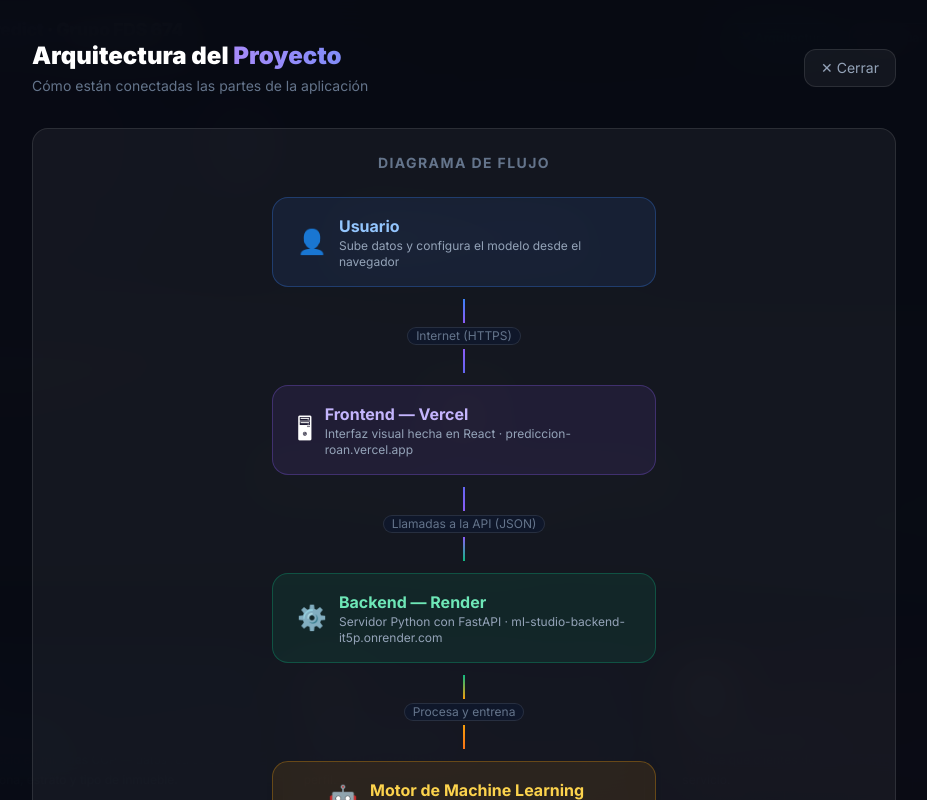
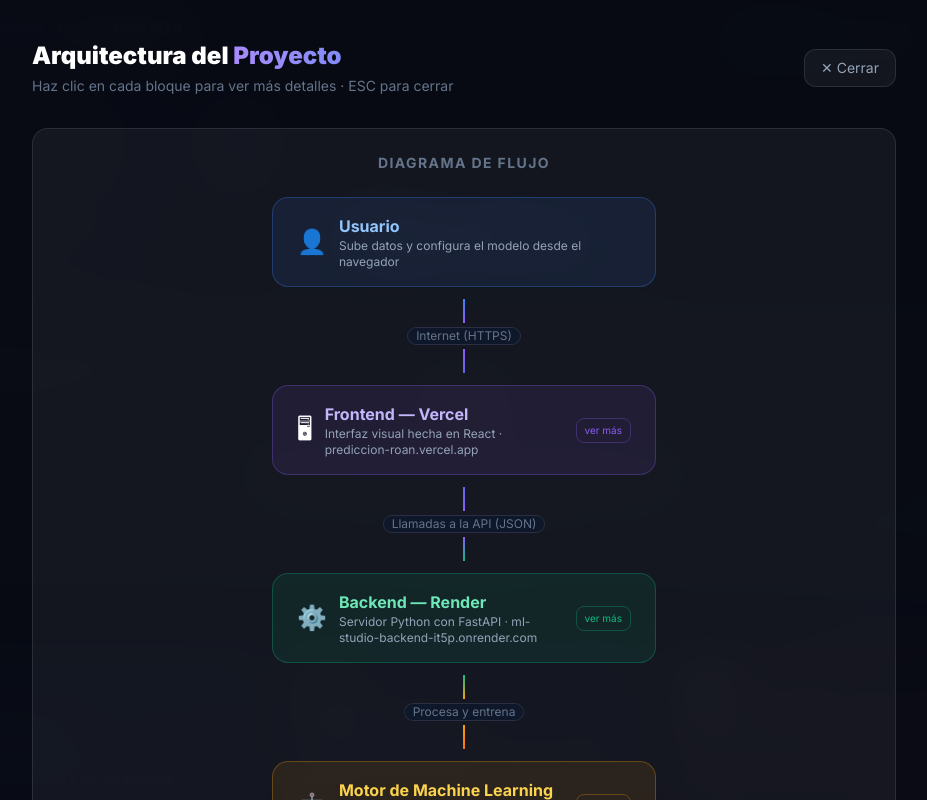
Before and after one commit to ProyectoIA-code/Prediccion, a React (Vite) app in the folder Prediccion/frontend/: page / in a window 1280 px wide. Both pictures are taken after a click on the button "🧩 Arquitectura". Shown: the top 800 px of the page, without its empty margins (176-1103 px from the left). Built offline with nearby package versions, Linux system fonts and the light colour scheme.

Commit message:
feat: modales de detalle en bloques de arquitectura (Vercel, Render, Motor ML) con ESC para cerrar

```diff
--- a/Prediccion/frontend/src/App.jsx
+++ b/Prediccion/frontend/src/App.jsx
@@ -1,17 +1,139 @@
-import { useState, useRef, useCallback } from 'react'
+import { useState, useRef, useCallback, useEffect } from 'react'
 import axios from 'axios'
 
 const API = 'https://ml-studio-backend-it5p.onrender.com'
 
 // ── Arquitectura ──────────────────────────────────────────────────────────────
+const ARQ_DETAILS = {
+  vercel: {
+    icon: '🖥️',
+    title: 'Frontend — Vercel',
+    color: 'violet',
+    border: 'border-violet-500/50',
+    bg: 'from-violet-900/60 to-indigo-900/60',
+    accent: 'text-violet-300',
+    badge: 'bg-violet-500/20 border-violet-500/30 text-violet-300',
+    desc: 'Es la interfaz visual. Todo lo que ves: botones, tablas, gráficas y formularios. El usuario interactúa únicamente con esta capa desde su navegador.',
+    stack: [
+      { name: 'React 18', desc: 'Librería que construye la pantalla y gestiona el estado de la app.' },
+      { name: 'Tailwind CSS', desc: 'Los estilos oscuros con gradientes violeta y efectos de vidrio.' },
+      { name: 'Axios', desc: 'Hace las llamadas HTTP al servidor backend y recibe las respuestas.' },
+      { name: 'Vite', desc: 'Empaquetador ultrarrápido que compila el proyecto para producción.' },
+    ],
+    url: 'prediccion-roan.vercel.app',
+    urlLabel: '🌐 URL pública',
+    extra: 'Cada git push actualiza Vercel automáticamente en ~30 segundos.',
+  },
+  render: {
+    icon: '⚙️',
+    title: 'Backend — Render',
+    color: 'emerald',
+    border: 'border-emerald-500/50',
+    bg: 'from-emerald-900/60 to-teal-900/60',
+    accent: 'text-emerald-300',
+    badge: 'bg-emerald-500/20 border-emerald-500/30 text-emerald-300',
+    desc: 'Es el cerebro del sistema. Recibe los datos del frontend, ejecuta los algoritmos de Machine Learning, calcula las métricas y devuelve el modelo entrenado serializado.',
+    stack: [
+      { name: 'Python 3', desc: 'Lenguaje de programación principal del servidor.' },
+      { name: 'FastAPI', desc: 'Framework que expone 8 endpoints REST para cada operación ML.' },
+      { name: 'pickle + base64', desc: 'Serializa el modelo entrenado a texto para enviarlo al frontend (arquitectura stateless).' },
+      { name: 'Render (Free)', desc: 'Servidor en la nube gratuito. Se duerme tras 15 min sin uso.' },
+    ],
+    url: 'ml-studio-backend-it5p.onrender.com',
+    urlLabel: '🌐 URL del API',
+    extra: 'Arquitectura stateless: el servidor no guarda nada entre requests. El modelo viaja en cada solicitud.',
+  },
+  ml: {
+    icon: '🤖',
+    title: 'Motor de Machine Learning',
+    color: 'amber',
+    border: 'border-amber-500/50',
+    bg: 'from-amber-900/60 to-orange-900/60',
+    accent: 'text-amber-300',
+    badge: 'bg-amber-500/20 border-amber-500/30 text-amber-300',
+    desc: 'El conjunto de librerías científicas que hacen posible el aprendizaje automático. Viven dentro del backend y se ejecutan en cada entrenamiento.',
+    stack: [
+      { name: 'scikit-learn', desc: '11 algoritmos supervisados: 5 de clasificación y 6 de regresión.' },
+      { name: 'pandas', desc: 'Carga, limpia y transforma los datasets en tablas (DataFrames).' },
+      { name: 'matplotlib / seaborn', desc: 'Genera las gráficas (matriz de confusión, scatter, importancia) como PNG.' },
+      { name: 'numpy', desc: 'Cálculos matemáticos y operaciones vectoriales de alto rendimiento.' },
+    ],
+    url: null,
+    urlLabel: null,
+    extra: 'Incluye StandardScaler para normalizar datos en SVM, KNN, Regresión Logística y SVR.',
+  },
+}
+
+function ArqDetailModal({ item, onClose }) {
+  const d = ARQ_DETAILS[item]
+  if (!d) return null
+  return (
+    <div className="fixed inset-0 z-[60] flex items-center justify-center p-4 bg-black/70 backdrop-blur-md"
+      onClick={onClose}>
+      <div className={`relative w-full max-w-md rounded-2xl border ${d.border} bg-gradient-to-br ${d.bg} p-6 shadow-2xl`}
+        onClick={e => e.stopPropagation()}>
+        {/* Header */}
+        <div className="flex items-start justify-between mb-4">
+          <div className="flex items-center gap-3">
+            <span className="text-3xl">{d.icon}</span>
+            <div>
+              <h3 className={`font-black text-lg ${d.accent}`}>{d.title}</h3>
+              <p className="text-xs text-slate-500 mt-0.5">ESC o clic fuera para cerrar</p>
+            </div>
+          </div>
+          <button onClick={onClose} className="rounded-lg border border-white/10 bg-white/5 px-2 py-1 text-xs text-slate-400 hover:text-white transition">✕</button>
+        </div>
+
+        {/* Descripción */}
+        <p className="text-sm text-slate-300 leading-relaxed mb-5">{d.desc}</p>
+
+        {/* Stack */}
+        <p className={`text-[10px] font-bold uppercase tracking-widest ${d.accent} mb-3`}>Está hecho con</p>
+        <ul className="space-y-2.5 mb-5">
+          {d.stack.map(s => (
+            <li key={s.name} className="flex items-start gap-3">
+              <span className={`mt-0.5 shrink-0 rounded-md border px-2 py-0.5 text-[10px] font-bold ${d.badge}`}>{s.name}</span>
+              <span className="text-xs text-slate-400 leading-relaxed">{s.desc}</span>
+            </li>
+          ))}
+        </ul>
+
+        {/* URL */}
+        {d.url && (
+          <div className="rounded-xl border border-white/10 bg-black/30 px-4 py-2.5 mb-4">
+            <p className="text-[10px] text-slate-500 mb-1">{d.urlLabel}</p>
+            <p className={`font-mono text-xs font-bold ${d.accent}`}>{d.url}</p>
+          </div>
+        )}
+
+        {/* Extra */}
+        <div className={`rounded-xl border ${d.border} bg-white/5 px-4 py-2.5`}>
+          <p className="text-xs text-slate-400 leading-relaxed">💡 {d.extra}</p>
+        </div>
+      </div>
+    </div>
+  )
+}
+
 function ViewArquitectura({ onClose }) {
+  const [detail, setDetail] = useState(null)
+
+  // Cerrar con ESC
+  const handleKey = useCallback(e => {
+    if (e.key === 'Escape') detail ? setDetail(null) : onClose()
+  }, [detail, onClose])
+  useEffect(() => {
+    window.addEventListener('keydown', handleKey)
+    return () => window.removeEventListener('keydown', handleKey)
+  }, [handleKey])
+
   return (
     <div className="fixed inset-0 z-50 overflow-y-auto bg-[#080B14]/95 backdrop-blur-xl">
       <div className="mx-auto max-w-4xl px-4 py-10">
         <div className="flex items-center justify-between mb-8">
           <div>
             <h2 className="text-2xl font-black text-white">Arquitectura del <span className="bg-gradient-to-r from-violet-400 to-indigo-400 bg-clip-text text-transparent">Proyecto</span></h2>
-            <p className="text-sm text-slate-500 mt-1">Cómo están conectadas las partes de la aplicación</p>
+            <p className="text-sm text-slate-500 mt-1">Haz clic en cada bloque para ver más detalles · ESC para cerrar</p>
           </div>
           <button onClick={onClose} className="rounded-xl border border-white/10 bg-white/5 px-4 py-2 text-sm text-slate-400 hover:text-white transition">✕ Cerrar</button>
         </div>
@@ -36,14 +158,18 @@ function ViewArquitectura({ onClose }) {
               <div className="w-0.5 h-6 bg-gradient-to-b from-violet-500 to-indigo-500" />
             </div>
 
-            {/* Frontend */}
-            <div className="flex items-center justify-center gap-3 rounded-2xl border border-violet-500/30 bg-violet-500/10 px-6 py-4 w-full max-w-sm">
+            {/* Frontend — clickable */}
+            <button onClick={() => setDetail('vercel')}
+              className="flex items-center justify-between gap-3 rounded-2xl border border-violet-500/30 bg-violet-500/10 px-6 py-4 w-full max-w-sm hover:border-violet-400/60 hover:bg-violet-500/20 transition group text-left">
+              <div className="flex items-center gap-3">
                 <span className="text-2xl">🖥</span>
                 <div>
                   <p className="font-bold text-violet-300">Frontend — Vercel</p>
                   <p className="text-xs text-slate-400">Interfaz visual hecha en React · prediccion-roan.vercel.app</p>
                 </div>
               </div>
+              <span className="text-[10px] text-violet-500 group-hover:text-violet-300 border border-violet-500/30 rounded-lg px-2 py-1 transition shrink-0">ver más</span>
+            </button>
 
             <div className="flex flex-col items-center gap-1">
               <div className="w-0.5 h-6 bg-gradient-to-b from-indigo-500 to-violet-500" />
@@ -51,14 +177,18 @@ function ViewArquitectura({ onClose }) {
               <div className="w-0.5 h-6 bg-gradient-to-b from-violet-500 to-emerald-500" />
             </div>
 
-            {/* Backend */}
-            <div className="flex items-center justify-center gap-3 rounded-2xl border border-emerald-500/30 bg-emerald-500/10 px-6 py-4 w-full max-w-sm">
+            {/* Backend — clickable */}
+            <button onClick={() => setDetail('render')}
+              className="flex items-center justify-between gap-3 rounded-2xl border border-emerald-500/30 bg-emerald-500/10 px-6 py-4 w-full max-w-sm hover:border-emerald-400/60 hover:bg-emerald-500/20 transition group text-left">
+              <div className="flex items-center gap-3">
                 <span className="text-2xl">⚙️</span>
                 <div>
                   <p className="font-bold text-emerald-300">Backend — Render</p>
                   <p className="text-xs text-slate-400">Servidor Python con FastAPI · ml-studio-backend-it5p.onrender.com</p>
                 </div>
               </div>
+              <span className="text-[10px] text-emerald-500 group-hover:text-emerald-300 border border-emerald-500/30 rounded-lg px-2 py-1 transition shrink-0">ver más</span>
+            </button>
 
             <div className="flex flex-col items-center gap-1">
               <div className="w-0.5 h-6 bg-gradient-to-b from-emerald-500 to-amber-500" />
@@ -66,14 +196,18 @@ function ViewArquitectura({ onClose }) {
               <div className="w-0.5 h-6 bg-gradient-to-b from-amber-500 to-orange-500" />
             </div>
 
-            {/* ML */}
-            <div className="flex items-center justify-center gap-3 rounded-2xl border border-amber-500/30 bg-amber-500/10 px-6 py-4 w-full max-w-sm">
+            {/* Motor ML — clickable */}
+            <button onClick={() => setDetail('ml')}
+              className="flex items-center justify-between gap-3 rounded-2xl border border-amber-500/30 bg-amber-500/10 px-6 py-4 w-full max-w-sm hover:border-amber-400/60 hover:bg-amber-500/20 transition group text-left">
+              <div className="flex items-center gap-3">
                 <span className="text-2xl">🤖</span>
                 <div>
                   <p className="font-bold text-amber-300">Motor de Machine Learning</p>
                   <p className="text-xs text-slate-400">scikit-learn · pandas · matplotlib · numpy</p>
                 </div>
               </div>
+              <span className="text-[10px] text-amber-500 group-hover:text-amber-300 border border-amber-500/30 rounded-lg px-2 py-1 transition shrink-0">ver más</span>
+            </button>
 
           </div>
         </div>
@@ -134,6 +268,9 @@ function ViewArquitectura({ onClose }) {
         </div>
 
       </div>
+
+      {/* Modal de detalle */}
+      {detail && <ArqDetailModal item={detail} onClose={() => setDetail(null)} />}
     </div>
   )
 }
```
Lines whose indentation alone changed are shown as unchanged.
